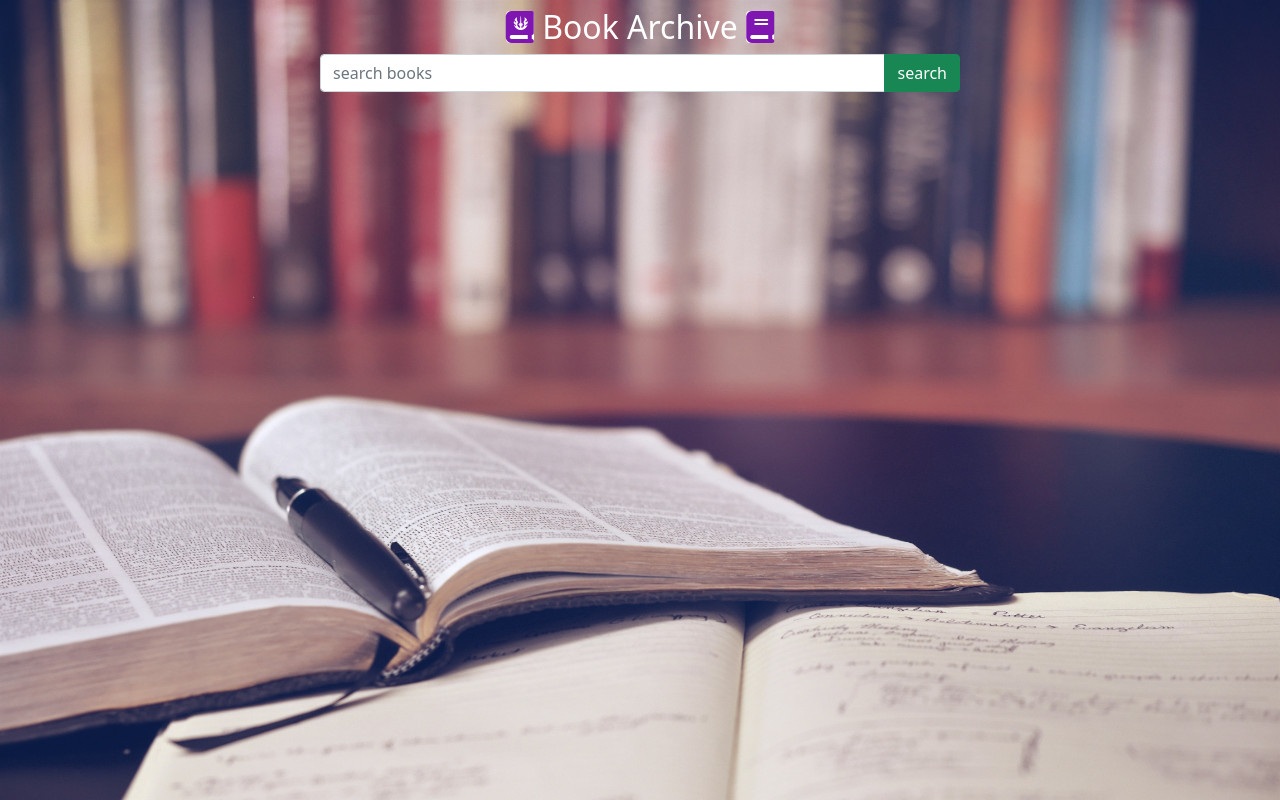
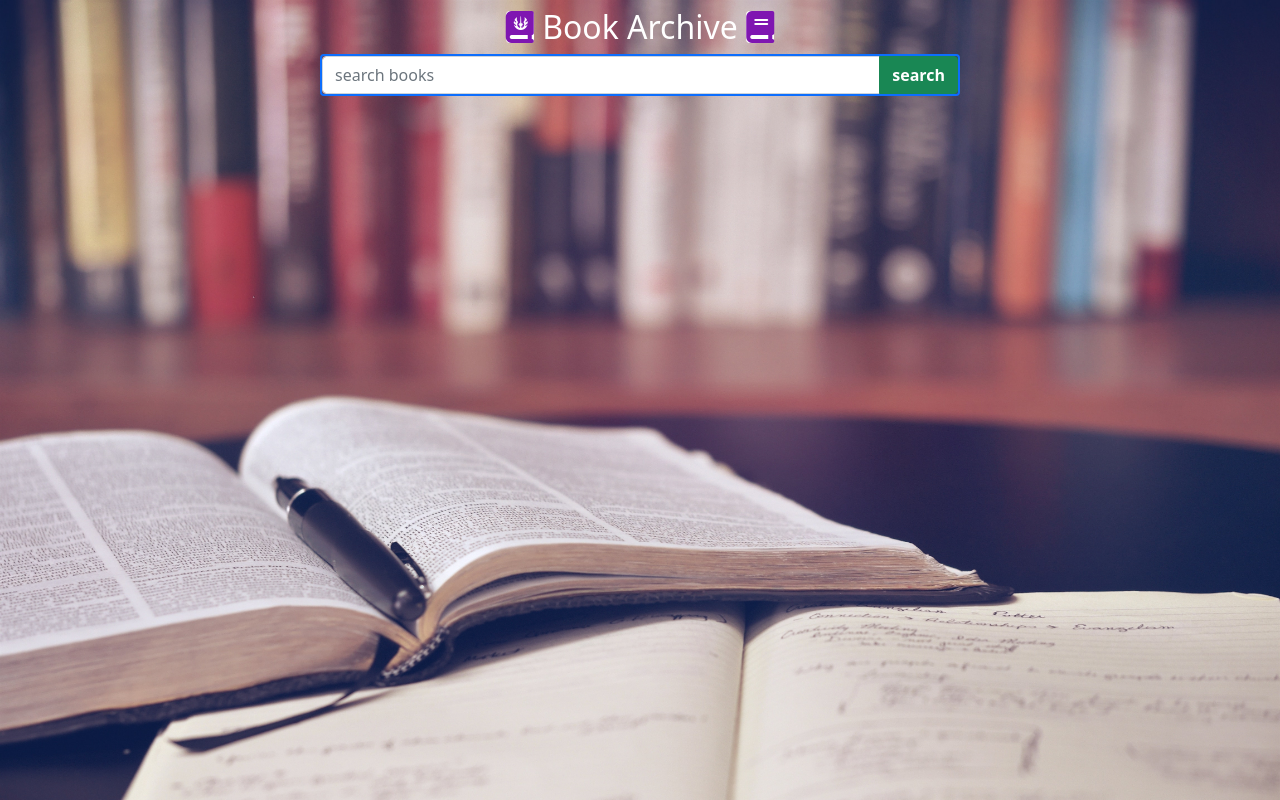
Before and after one commit to dmr-911/book-archive, a plain HTML site: page index.html in a window 1280 px wide. Drawn offline with nearby package versions, Linux system fonts and the light colour scheme.

Commit message:
color and border added

```diff
--- a/index.html
+++ b/index.html
@@ -16,9 +16,9 @@
     <header>
         <h2 class="text-center text-white mt-2"><i class="fas fa-journal-whills text-book-purple rounded"></i> Book Archive <i class="fas fa-book text-book-purple rounded"></i></h2>
         <!-- Input area and search button  -->
-        <div class="input-group mb-3 w-50 mx-auto">
+        <div class="input-group mb-3 w-50 mx-auto border border-2 border-primary rounded">
             <input id="search-input" type="text" class="form-control" placeholder="search books" aria-label="Recipient's username" aria-describedby="button-addon2">
-            <button onclick="getBooks()" class="btn btn-success text-white" type="button">search</button>
+            <button onclick="getBooks()" class="btn btn-success text-white fw-bold" type="button">search</button>
         </div>
         <div class="w-25 mx-auto d-flex justify-content-center">
             <button id="toggle-spin" class="btn btn-primary" type="button">
```
